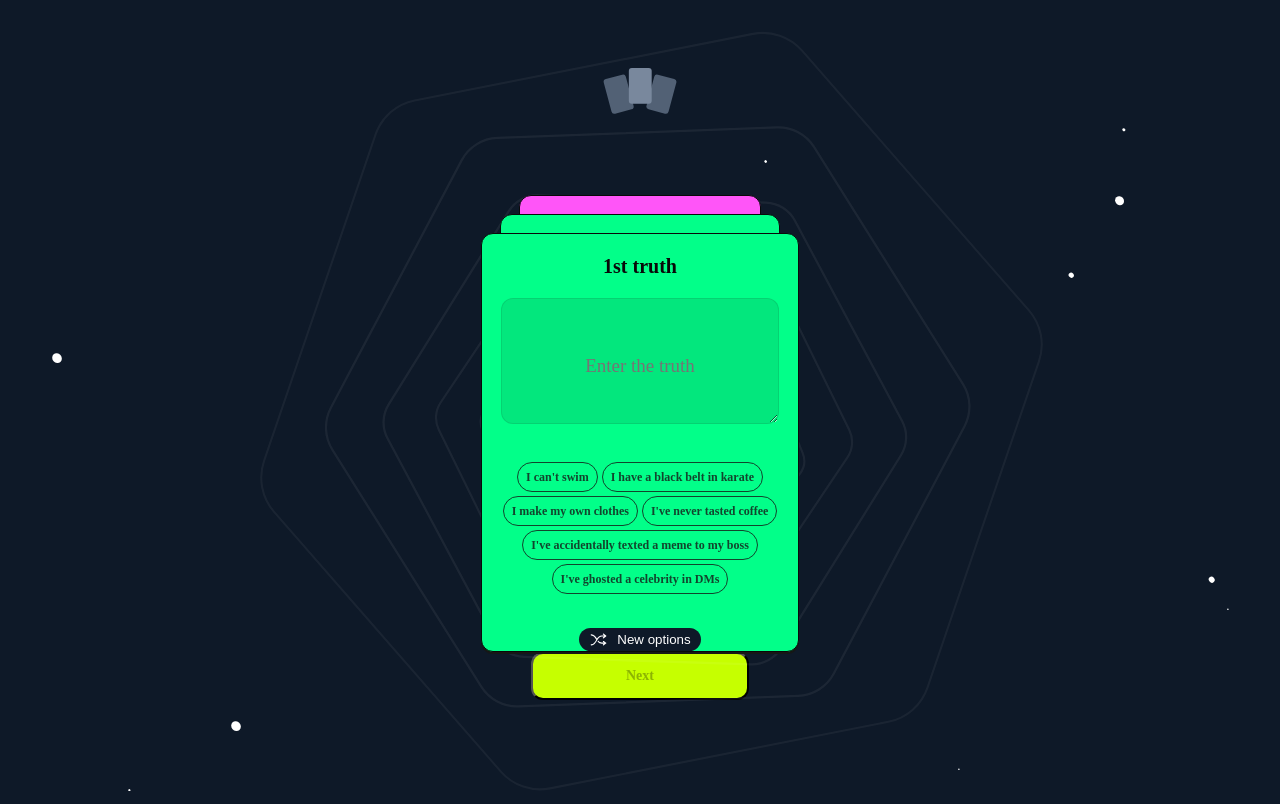
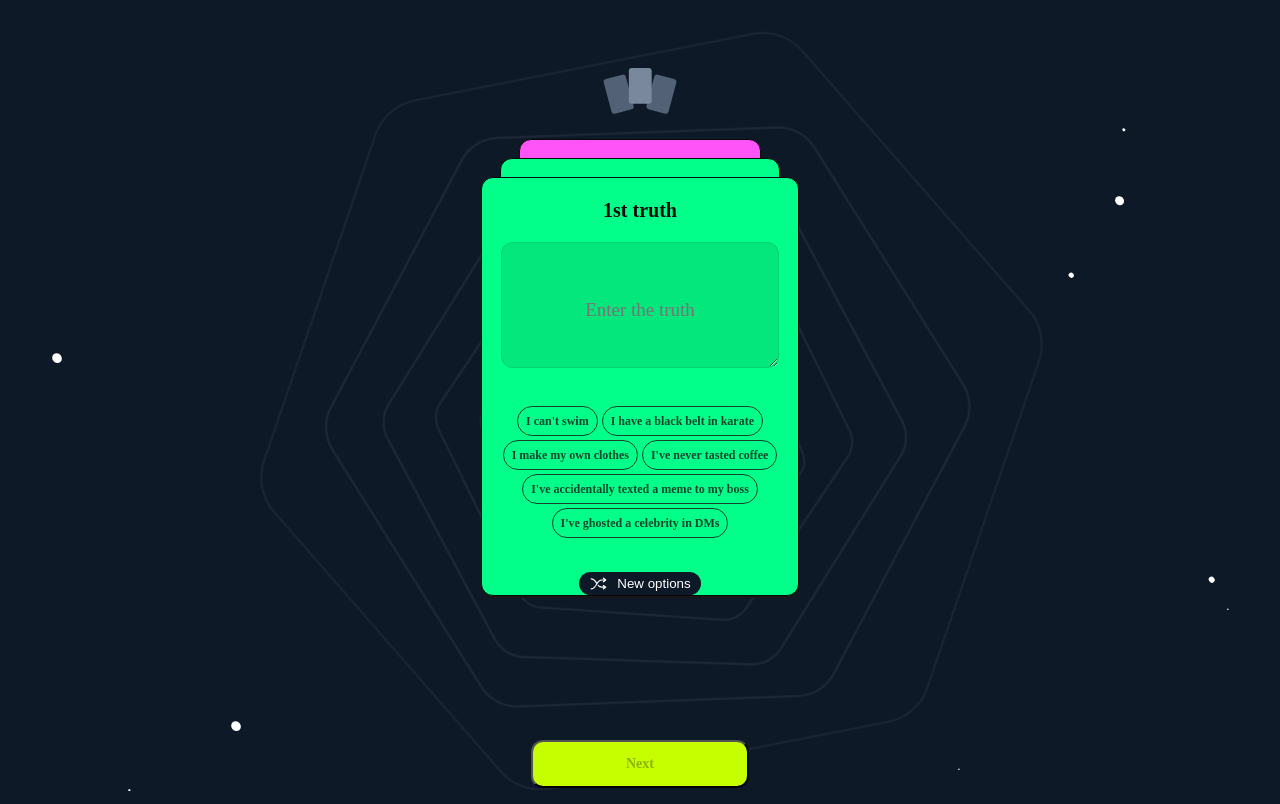
Before and after one commit to Abhirajkar27/TTOL_V2, a React (Create React App) app: page / in a window 1280 px wide. Built offline with nearby package versions, Linux system fonts and the light colour scheme.

Commit message:
modification of truth page

```diff
--- a/src/components/TruthCards.css
+++ b/src/components/TruthCards.css
@@ -1,3 +1,10 @@
+.crd-stk{
+  display: flex;
+  align-items: center;
+  justify-content: center;
+  flex-direction: column;
+  margin-top: -3.5rem;
+}
 .Card_Truth_Lie {
   position: relative;
   margin-top: -45rem;
--- a/src/components/TruthCards.jsx
+++ b/src/components/TruthCards.jsx
@@ -15,6 +15,7 @@ const TruthCards = ({second=false,third=true}) => {
 
   return (
     <>
+    <div className="crd-stk">
     <div className={`Back_card_two ${third?'pink':'green'}`}></div>
     <div className={`Back_Card_one ${second?'pink':'green'}`} ></div>
     <div className='Card_Truth_Lie'>
@@ -34,6 +35,7 @@ const TruthCards = ({second=false,third=true}) => {
   <path d="M12.7306 6.57361C12.7616 6.5647 12.7945 6.5647 12.8256 6.57361H15.0403L14.0665 7.34548C13.9429 7.44311 13.8631 7.58585 13.8448 7.7423C13.8264 7.89875 13.8709 8.05608 13.9686 8.1797C14.0662 8.30332 14.2089 8.38308 14.3654 8.40146C14.5218 8.41983 14.6792 8.3753 14.8028 8.27767L17.1125 6.44298C17.1818 6.38735 17.2378 6.31685 17.2762 6.23669C17.3147 6.15653 17.3347 6.06876 17.3347 5.97986C17.3347 5.89095 17.3147 5.80318 17.2762 5.72302C17.2378 5.64286 17.1818 5.57237 17.1125 5.51673L14.8028 3.68204C14.6792 3.58441 14.5218 3.53988 14.3654 3.55826C14.2089 3.57663 14.0662 3.6564 13.9686 3.78001C13.8709 3.90363 13.8264 4.06096 13.8448 4.21741C13.8631 4.37386 13.9429 4.5166 14.0665 4.61423L15.0403 5.38611H12.8256C10.5278 5.33861 9.06121 6.84079 7.93309 8.56267C6.63871 6.53204 5.15434 4.22829 2.25684 4.22829C2.09936 4.22829 1.94834 4.29085 1.83699 4.4022C1.72564 4.51355 1.66309 4.66457 1.66309 4.82204C1.66309 4.97952 1.72564 5.13054 1.83699 5.24189C1.94834 5.35324 2.09936 5.41579 2.25684 5.41579C4.69121 5.41579 5.93809 7.63642 7.2384 9.68486C5.93809 11.8758 4.68527 14.2864 2.25684 14.2508C2.09936 14.2508 1.94834 14.3133 1.83699 14.4247C1.72564 14.536 1.66309 14.6871 1.66309 14.8445C1.66309 15.002 1.72564 15.153 1.83699 15.2644C1.94834 15.3757 2.09936 15.4383 2.25684 15.4383C7.87371 15.4917 7.79059 6.77548 12.7306 6.57361Z" fill="white"/>
 </svg> New options</button>
     </div>
+    </div>
     </>
   );
 };
--- a/src/pages/TruthIp.css
+++ b/src/pages/TruthIp.css
@@ -19,9 +19,9 @@
   gap: 0.625rem;
   border-radius: 0.75rem;
   background: var(--Primary-Primary-100, #c6ff00);
-
-  /* position: relative;
-  bottom: 2.19rem */
+  position: relative;
+  margin-bottom: 1rem;
+  margin-top: 9rem;
 }
 .nxtbtntp-txt{
     color: var(--Neutral-Rich-Dark, #090909);
```
